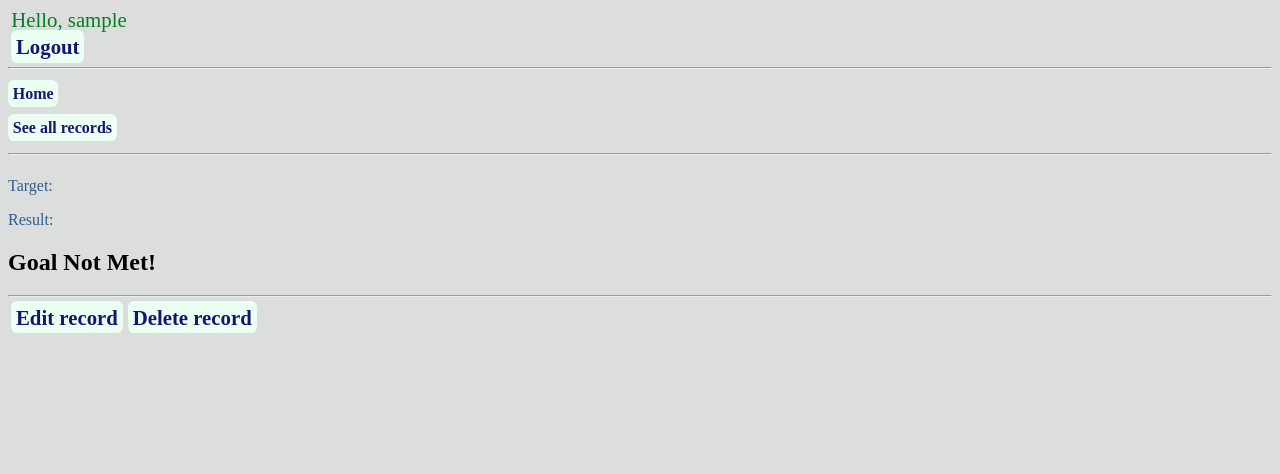
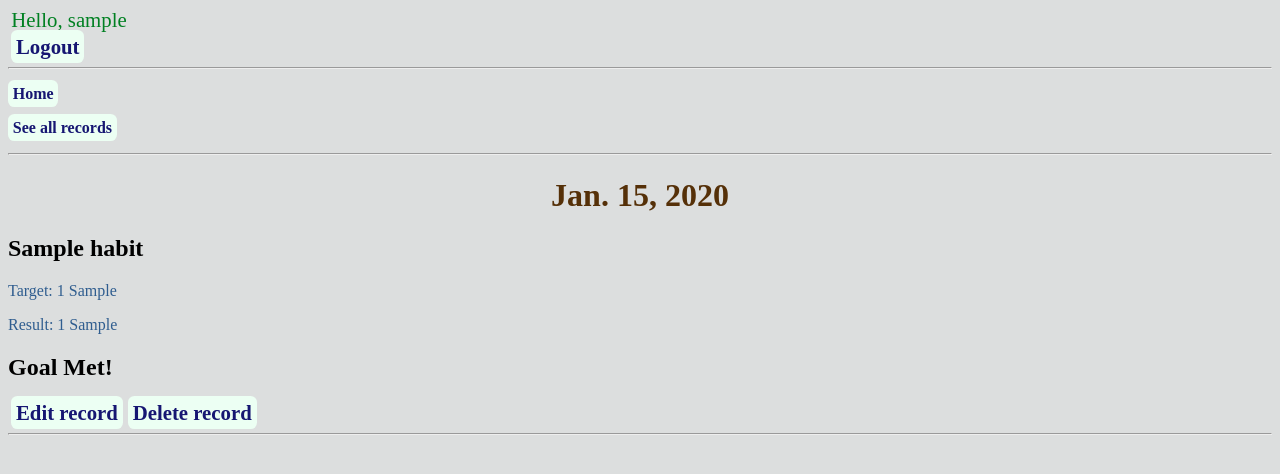
Before and after one commit to Momentum-Team-14/django-habit-tracker-Tomtuhtomtom, a Django app: page /habits/1/2020/1/15 in a window 1280 px wide. Shown: the top 474 px of the page. Run offline with Django 4.2, Linux system fonts and the light colour scheme; a user stored in the database is signed in; tables that the repository leaves empty hold one stand-in row (values such as "Sample post"); parts of the project's set-up code (start-up, migrations or seed data) failed here and were passed over.

Commit message:
test link for using date in urls working, shows all records for every habit, need to filter and still need to fix constraint bug

```diff
--- a/habit_tracker/templates/habit_tracker/test_detail.html
+++ b/habit_tracker/templates/habit_tracker/test_detail.html
@@ -4,6 +4,7 @@
 <p><a href="{% url 'index' %}">Home</a></p>
 <p><a href="{% url 'list-records' %}">See all records</a></p>
 <hr>
+{% for record in records %}
         <h1>{{ record.entry_date }}</h1>
         <h2>{{ record.habit }}</h2>
         <p>Target: {{ record.habit.target_number }} {{ record.habit.unit_of_measure }}</p>
@@ -13,10 +14,10 @@
         {% else %}
         <h2>Goal Not Met!</h2>
         {% endif %}
-
-<hr>
         <div>
             <a href="">Edit record</a>
             <a href="">Delete record</a>
         </div>
+        <hr>
+{% endfor %}
 {% endblock %}
--- a/habit_tracker/views.py
+++ b/habit_tracker/views.py
@@ -102,48 +102,31 @@ def record_detail(request, pk):
 @login_required
 def test_detail(request, pk, year=None, month=None, day=None):
     habit = get_object_or_404(Habit, pk=pk)
-    record = Record.objects.all()
+    records = Record.objects.all().order_by('-entry_date')
     if year is None:
         date_for_record = datetime.date.today()
     else:
         date_for_record = datetime.date(year, month, day)
+    next_day = date_for_record + datetime.timedelta(days=1)
+    prev_day = date_for_record + datetime.timedelta(days=-1)
     # year = record.entry_date
     # month = record.entry_date.month
     # day = record.entry_date.day
 
-    return render(request, 'habit_tracker/test_detail.html', {"habit": habit, "record": record, "date_for_record": date_for_record, "year": year, "month": month, "day": day})
-    # record = get_object_or_404(Record, pk=pk)
-    # record_dates = Record.objects.filter(entry_date=record.entry_date, habit__user=request.user).order_by('-entry_date')
-    # year = record.entry_date.year
-    # month = record.entry_date.month
-    # day = record.entry_date.day
-
-    # if year is None:
-    #     date_for_record = datetime.date.today()
-    # else:
-    #     date_for_record = datetime.date(year, month, day)
-    # next_day = date_for_record + datetime.timedelta(days=1)
-    # prev_day = date_for_record + datetime.timedelta(days=-1)
-
-    # record = get_object_or_404(Record, pk=pk)
-    # habit = get_object_or_404(Habit, pk=pk)
-    # habit_record, _ = Record.objects.get_or_create(habit=habit, entry_date=datetime.date.today(), result=0)
-
-    # return render(
-    #     request,
-    #     'habit_tracker/test_detail.html',
-    #     {
-    #         "record": record,
-    #         "year": year,
-    #         "month": month,
-    #         "day": day,
-    #         "habit": habit,
-    #         "habit_record": habit_record,
-    #         "next_day": next_day,
-    #         "prev_day": prev_day,
-    #         "date_for_record": date_for_record,
-    #     }
-    # )
+    return render(
+        request,
+        'habit_tracker/test_detail.html',
+        {
+            "habit": habit,
+            "records": records,
+            "date_for_record": date_for_record,
+            "next_day": next_day,
+            "prev_day": prev_day,
+            # "year": year,
+            # "month": month,
+            # "day": day
+            }
+            )
 
 
 @login_required
```
Lines whose indentation alone changed are shown as unchanged.
